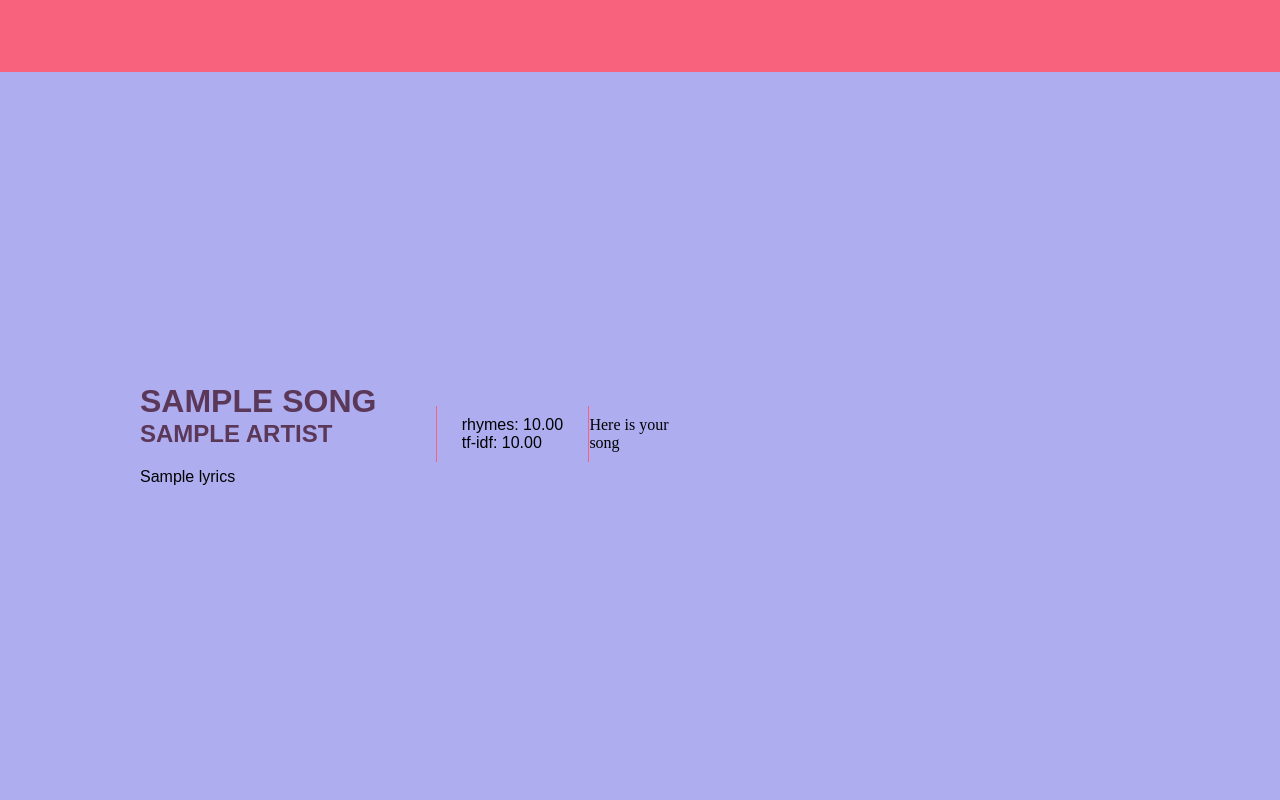
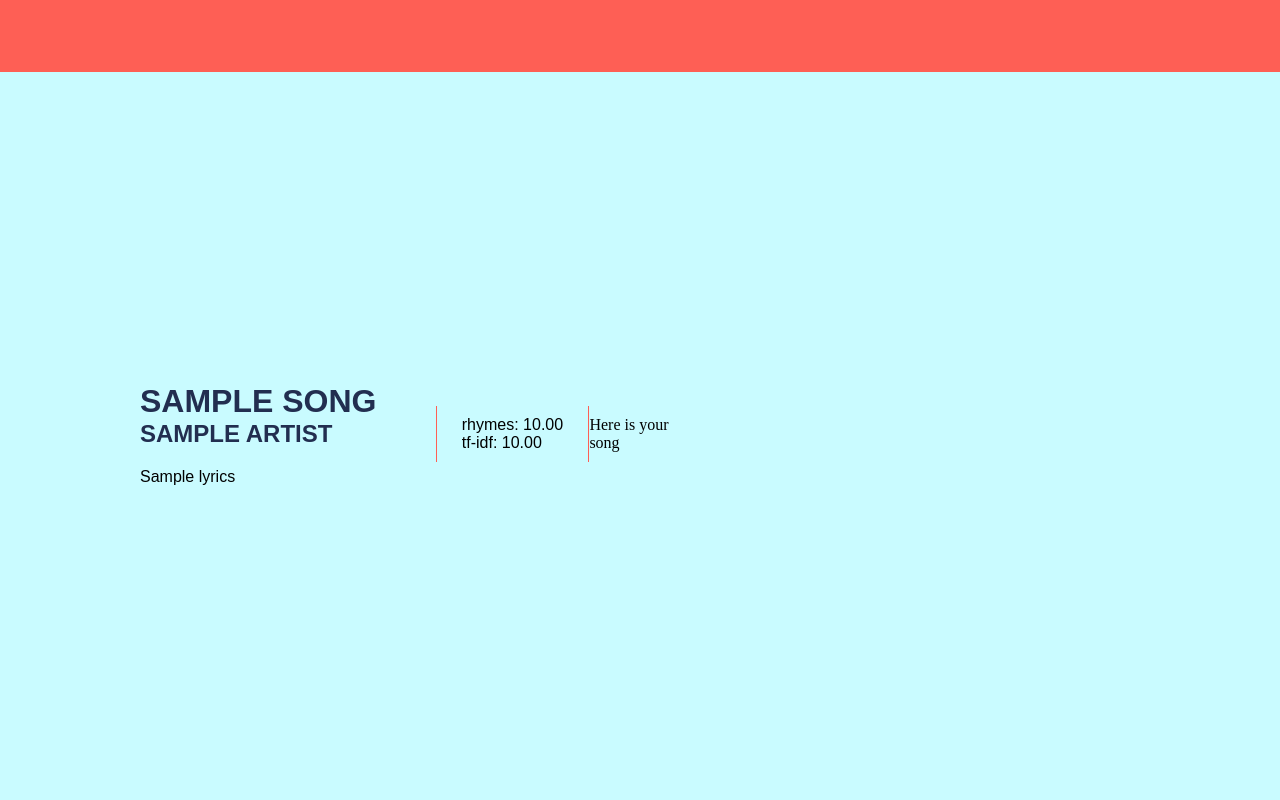
Before and after one commit to kszabova/lyrics-analysis, a Django app: template la_site/comparison/templates/comparison/evaluate_lyrics.html in a window 1280 px wide. Run offline with Django 3.2, Linux system fonts and the light colour scheme; the template is opened without the code that fills it: most values are stand-ins (such as "Sample title", 1, 10 or a date in 2020); some web fonts are replaced.

Commit message:
Change color scheme

```diff
--- a/la_site/comparison/static/comparison/evaluate_lyrics.css
+++ b/la_site/comparison/static/comparison/evaluate_lyrics.css
@@ -9,16 +9,16 @@
 }
 
 :root {
-    --primary-color: #AEADF0;
-	--light-accent-color: #F9ADA0;
-    --accent-color: #F9627D;
-	--dark-primary-color: #C65B7C;
-    --dark-accent-color: #5B3758;
-    --pop: #FF579F;
-    --rock: #BBDFC5;
-    --rap: #3C787E;
-    --country: #587792;
-    --r-n-b: #5D2E46;
+    --primary-color: #C9FBFF;
+	--light-accent-color: #FCD0A1;
+    --accent-color: #FE5F55;
+	--dark-primary-color: #007991;
+    --dark-accent-color: #222E50;
+    --pop: #96031A;
+    --rock: #222E50;
+    --rap: #D81E5B;
+    --country: #E0479E;
+    --r-n-b: #D72638;
 }
 
 * {
```
Also changed, not shown: la_site/comparison/static/comparison/submit_lyrics.css (+5 -5 lines).
